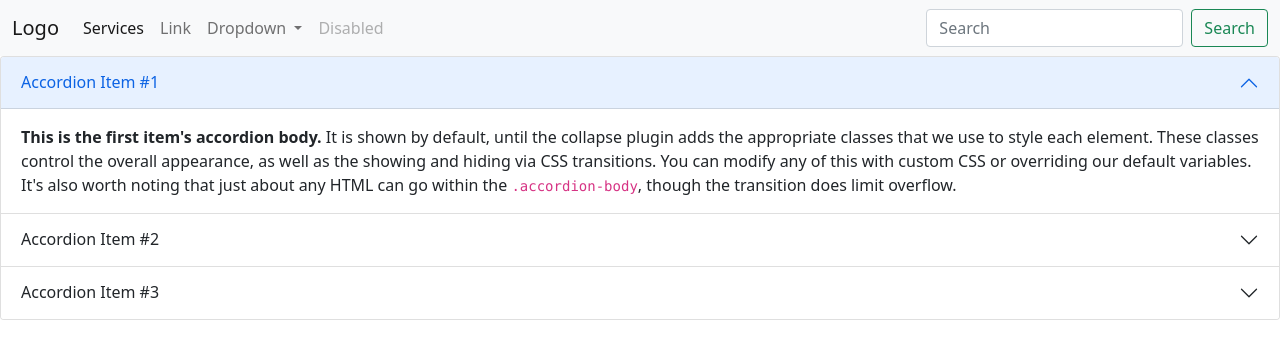
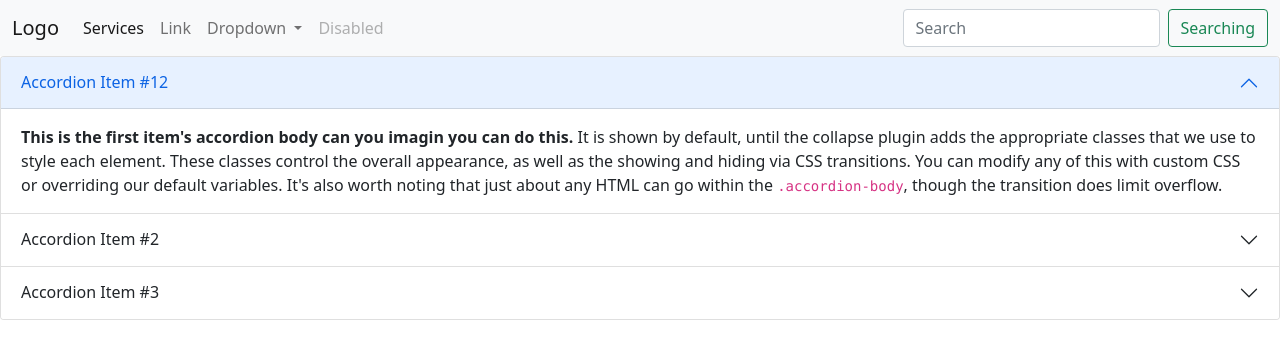
Before and after one commit to ANJALI1999-git/gittest, a plain HTML site: page boostrap.html in a window 1280 px wide. Drawn offline with nearby package versions, Linux system fonts and the light colour scheme.

Commit message:
parachange

```diff
--- a/boostrap.html
+++ b/boostrap.html
@@ -41,7 +41,7 @@
             </ul>
             <form class="d-flex">
               <input class="form-control me-2" type="search" placeholder="Search" aria-label="Search">
-              <button class="btn btn-outline-success" type="submit">Search</button>
+              <button class="btn btn-outline-success" type="submit">Searching</button>
             </form>
           </div>
         </div>
@@ -50,21 +50,21 @@
         <div class="accordion-item">
           <h2 class="accordion-header" id="headingOne">
             <button class="accordion-button" type="button" data-bs-toggle="collapse" data-bs-target="#collapseOne" aria-expanded="true" aria-controls="collapseOne">
-              Accordion Item #1
+              Accordion Item #12
             </button>
           </h2>
           <div id="collapseOne" class="accordion-collapse collapse show" aria-labelledby="headingOne" data-bs-parent="#accordionExample">
             <div class="accordion-body">
-              <strong>This is the first item's accordion body.</strong> It is shown by default, until the collapse plugin adds the appropriate classes that we use to style each element. These classes control the overall appearance, as well as the showing and hiding via CSS transitions. You can modify any of this with custom CSS or overriding our default variables. It's also worth noting that just about any HTML can go within the <code>.accordion-body</code>, though the transition does limit overflow.
+              <strong>This is the first item's accordion body can you imagin you can do this.</strong> It is shown by default, until the collapse plugin adds the appropriate classes that we use to style each element. These classes control the overall appearance, as well as the showing and hiding via CSS transitions. You can modify any of this with custom CSS or overriding our default variables. It's also worth noting that just about any HTML can go within the <code>.accordion-body</code>, though the transition does limit overflow.
             </div>
           </div>
         </div>
         <div class="accordion-item">
-          <h2 class="accordion-header" id="headingTwo">
+          <h3 class="accordion-header" id="headingTwo">
             <button class="accordion-button collapsed" type="button" data-bs-toggle="collapse" data-bs-target="#collapseTwo" aria-expanded="false" aria-controls="collapseTwo">
               Accordion Item #2
             </button>
-          </h2>
+          </h3>
           <div id="collapseTwo" class="accordion-collapse collapse" aria-labelledby="headingTwo" data-bs-parent="#accordionExample">
             <div class="accordion-body">
               <strong>This is the second item's accordion body.</strong> It is hidden by default, until the collapse plugin adds the appropriate classes that we use to style each element. These classes control the overall appearance, as well as the showing and hiding via CSS transitions. You can modify any of this with custom CSS or overriding our default variables. It's also worth noting that just about any HTML can go within the <code>.accordion-body</code>, though the transition does limit overflow.
```
